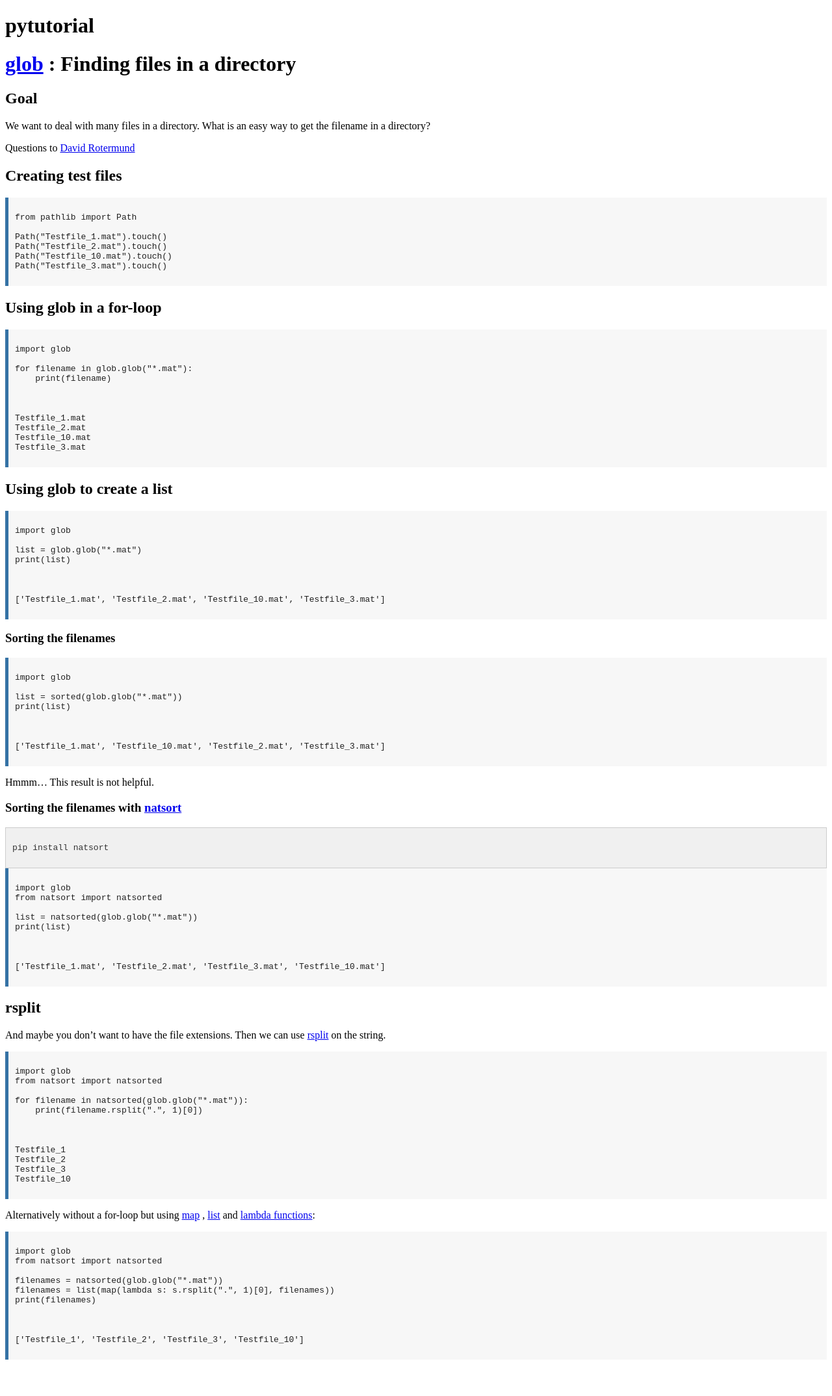
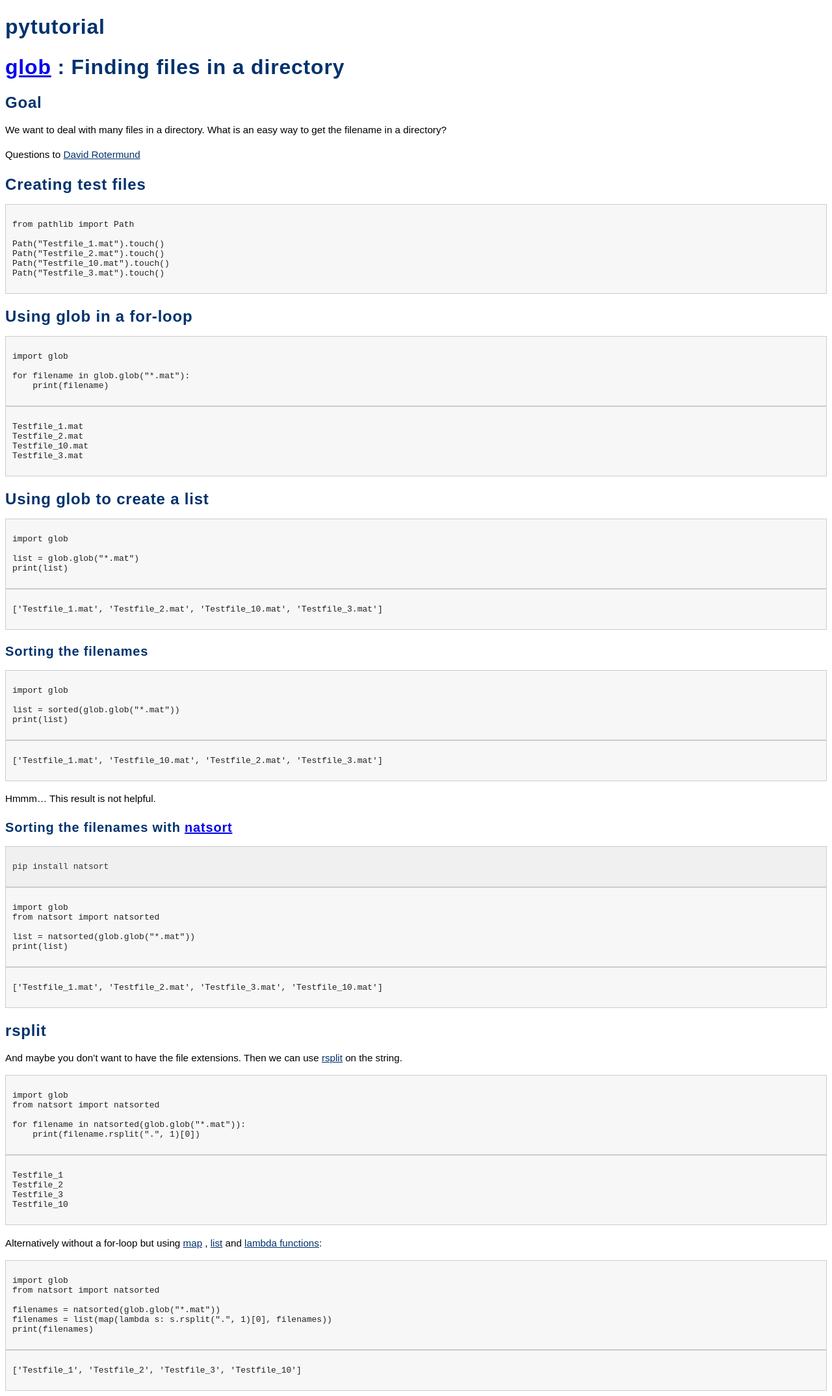
Before and after one commit to davrot/pytutorial, a Jekyll site: the page built from glob/README.md, in a window 1280 px wide. Shown: the whole page at 65% size. Built offline with Jekyll 4.4.1, drawn with Linux system fonts in a browser that asks for light colours; our own code applies the rules of GitHub Pages for plain Markdown files; before the commit the page ends 2100 px from its top, so only the background shows below that.

Commit message:
Update default.html
Signed-off-by: David Rotermund <54365609+davrot@users.noreply.github.com>

```diff
--- a/_layouts/default.html
+++ b/_layouts/default.html
@@ -16,11 +16,12 @@
     </script>
     <style>
         .language-shell.highlighter-rouge {
-            /* Your style properties here */
+            /* New styles for Shell code */
             background-color: #f0f0f0; /* Example background color */
             color: #333; /* Example text color */
             padding: 10px; /* Example padding */
             border: 1px solid #ccc; /* Example border */
+            font-family: 'Courier New', monospace; /* Monospaced font for code */
             /* Add other styling properties as needed */
         }
         .language-python {
@@ -28,7 +29,7 @@
             background-color: #f7f7f7; /* Light grey background */
             color: #202020; /* Dark grey text color */
             padding: 10px; /* Padding around the code block */
-            border-left: 5px solid #3572A5; /* Python-themed highlight line */
+            border: 1px solid #ccc; /* Example border */
             font-family: 'Courier New', monospace; /* Monospaced font for code */
             /* Add other styling properties as needed */
         }
@@ -37,9 +38,59 @@
             background-color: #FFFFCC; /* Light yellow background */
             color: #0052cc; /* MATLAB blue text color */
             padding: 10px; /* Padding around the code block */
-            border-left: 5px solid #0072BD; /* MATLAB-themed highlight line */
+            border: 1px solid #ccc; /* Example border */
             font-family: 'Courier New', monospace; /* Monospaced font for code */
             /* Add other styling properties as needed */
+        }
+        h1 {
+            font-size: 32px;
+            font-size: 2rem;
+            line-height: 40px;
+            letter-spacing: .05rem
+        }
+        h2 {
+            font-size: 24px;
+            font-size: 1.5rem;
+            line-height: 30px;
+            letter-spacing: .05rem
+        }
+        h3 {
+            font-size: 20px;
+            font-size: 1.25rem;
+            line-height: 27px;
+            margin-bottom: 12px;
+            letter-spacing: .05rem
+        }
+        h4 {
+            font-size: 17.6px;
+            font-size: 1.1rem;
+            line-height: 25px;
+            margin-bottom: 12px;
+            letter-spacing: .05rem
+        }
+        h5 {
+            line-height: 23px;
+            font-size: 16px;
+            font-size: 1rem;
+            letter-spacing: .05rem
+        }
+        h1,h2,h3,h4,h5 {
+            color: #00326d;
+            margin-bottom: 15px;
+            font-family: "SharpSansWeb-Bold","Arial",Arial,sans-serif
+        }
+        p {
+            font-family: "SharpSansWeb-Medium","Arial",Arial,sans-serif;
+            font-size: 15.2px;
+            font-size: .95rem;
+            line-height: 23px;
+            font-weight: 400
+        }
+        p a {
+            color: #00326d
+        }
+        p a:hover {
+            color: #c60c2b
         }
     </style>
 
```
